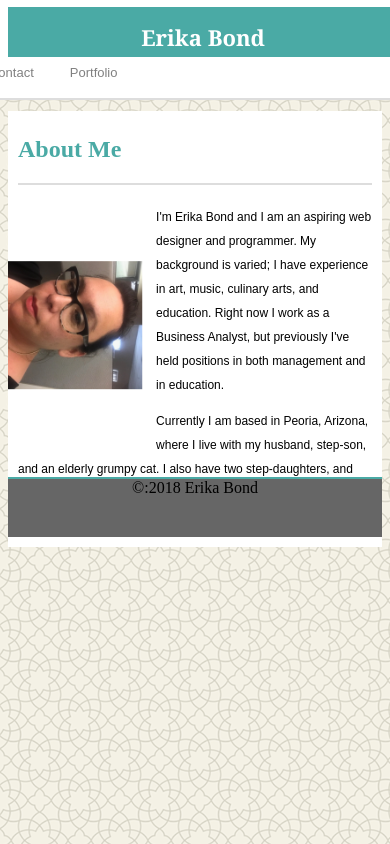
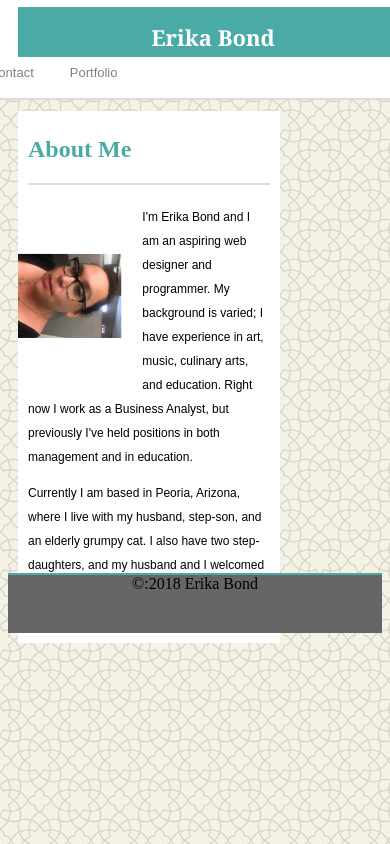
Before and after one commit to ENKBond/Responsive-Portfolio, a plain HTML site: page index.html in a window 390 px wide. Shown: the top 844 px of the page. Drawn offline with Linux system fonts and the light colour scheme.

Commit message:
updated with 980px

```diff
--- a/assets/css/style.css
+++ b/assets/css/style.css
@@ -266,8 +266,22 @@ footer {
 
     .container:nth-of-type(even) {
         margin-left: 25px;
+    }
+}
 
+@media screen and (max-width: 980px) {
+
+    .wrapper {
+        max-width: 70%;
+        float: left;
+        margin-left: 10px;
     }
 
+    h1 {
+        margin-left: 10px;
+    }
 
+    #portfolio-about-me {
+        margin-left: 20px;
+    }
 }
```
